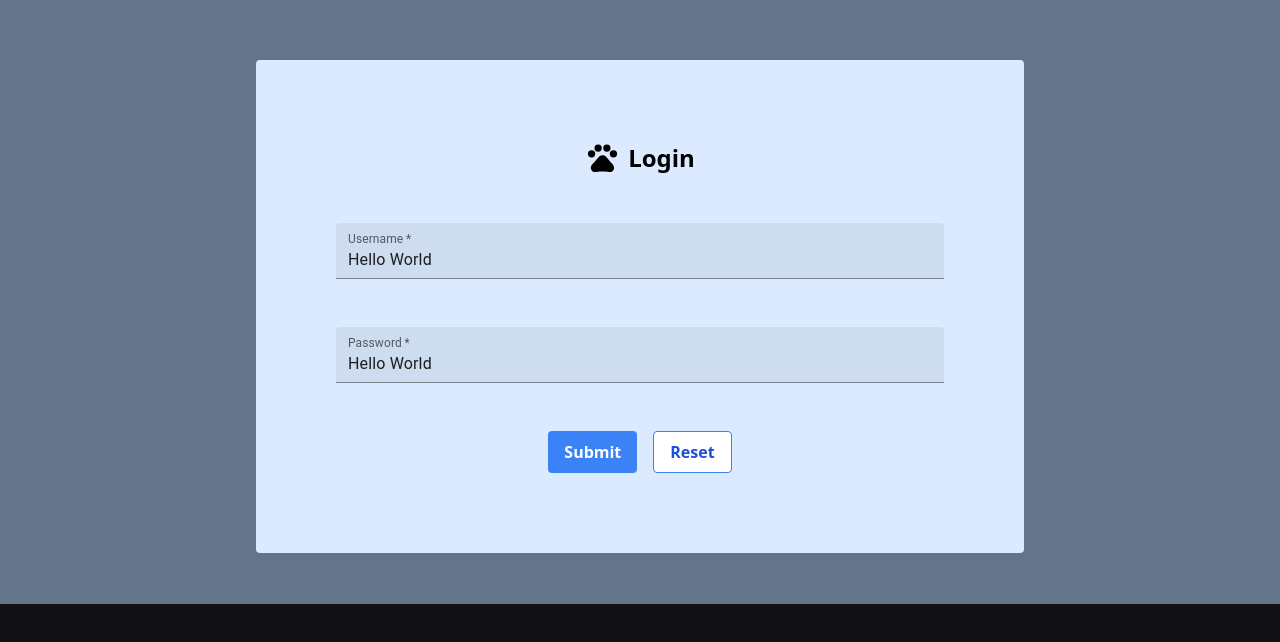
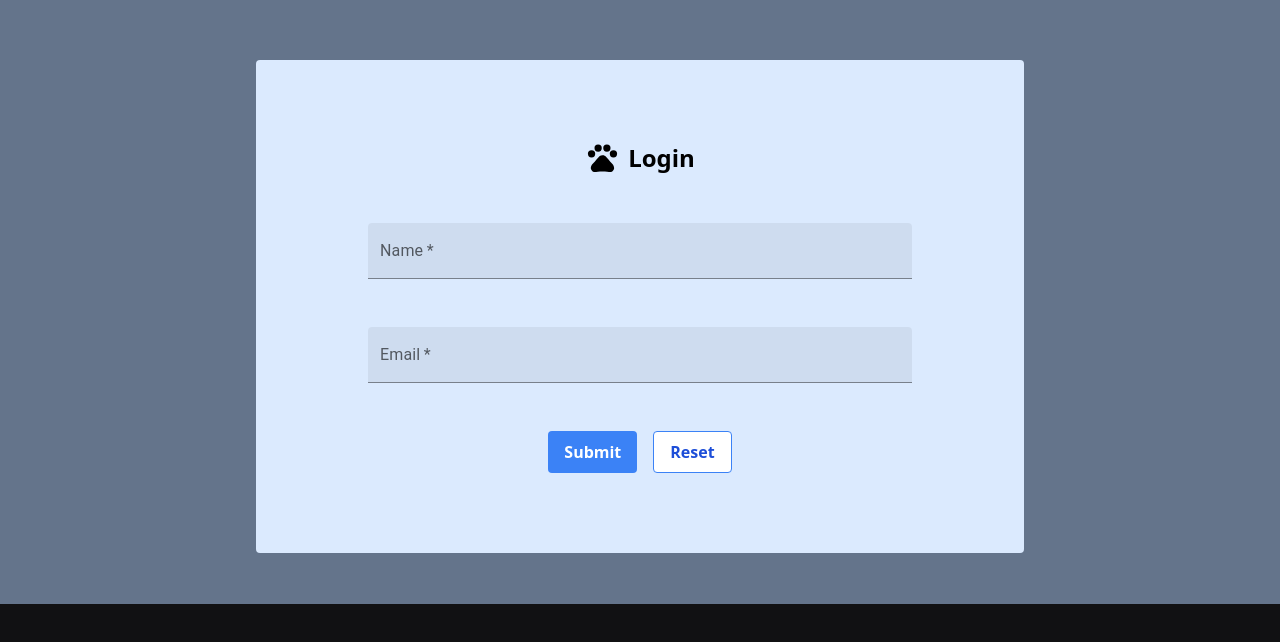
Before and after one commit to justinlogan03/fetch-website, a React app: page / in a window 1280 px wide. Shown: the part 196-838 px from the top of the page. Built offline with nearby package versions, Linux system fonts and the light colour scheme.

Commit message:
handle input state

```diff
--- a/public/output.css
+++ b/public/output.css
@@ -728,6 +728,16 @@ video {
   padding-bottom: 0.5rem;
 }
 
+.px-28 {
+  padding-left: 7rem;
+  padding-right: 7rem;
+}
+
+.py-20 {
+  padding-top: 5rem;
+  padding-bottom: 5rem;
+}
+
 .font-serif {
   font-family: ui-serif, Georgia, Cambria, "Times New Roman", Times, serif;
 }
--- a/src/fetch-website/login-page/login-page.tsx
+++ b/src/fetch-website/login-page/login-page.tsx
@@ -1,11 +1,14 @@
-import React from "react";
+import React, { useState } from "react";
 import PetsIcon from "@mui/icons-material/Pets";
 import { PrimaryButton, SecondaryButton } from "../common-components/buttons";
 import { TextField } from "@mui/material";
 
 export const LoginPage = () => {
+  const [name, setName] = useState<string>("");
+  const [email, setEmail] = useState<string>("");
+
   return (
-    <div className="grid p-20 gap-y-12 bg-blue-100 w-128 rounded">
+    <div className="grid py-20 px-28 gap-y-12 bg-blue-100 w-128 rounded">
       <div className="flex mx-auto text-2xl ">
         <PetsIcon fontSize="large" />
         <h1 className="font-bold ml-2 my-auto">Login</h1>
@@ -13,22 +16,38 @@ export const LoginPage = () => {
       <TextField
         required
         id="username"
-        label="Username"
-        defaultValue="Hello World"
+        label="Name"
+        defaultValue=""
         variant="filled"
         color="primary"
+        onInput={(e) => {
+          const target = e.target as HTMLTextAreaElement;
+          setName(target.value);
+        }}
+        value={name}
       />
       <TextField
         required
         id="password"
-        label="Password"
-        defaultValue="Hello World"
+        label="Email"
+        defaultValue=""
         variant="filled"
         color="primary"
+        onInput={(e) => {
+          const target = e.target as HTMLTextAreaElement;
+          setEmail(target.value);
+        }}
+        value={email}
       />
       <div className="flex gap-x-4 mx-auto">
         <PrimaryButton label={"Submit"} onClick={() => {}} />
-        <SecondaryButton label={"Reset"} onClick={() => {}} />
+        <SecondaryButton
+          label={"Reset"}
+          onClick={() => {
+            setName("");
+            setEmail("");
+          }}
+        />
       </div>
     </div>
   );
```
